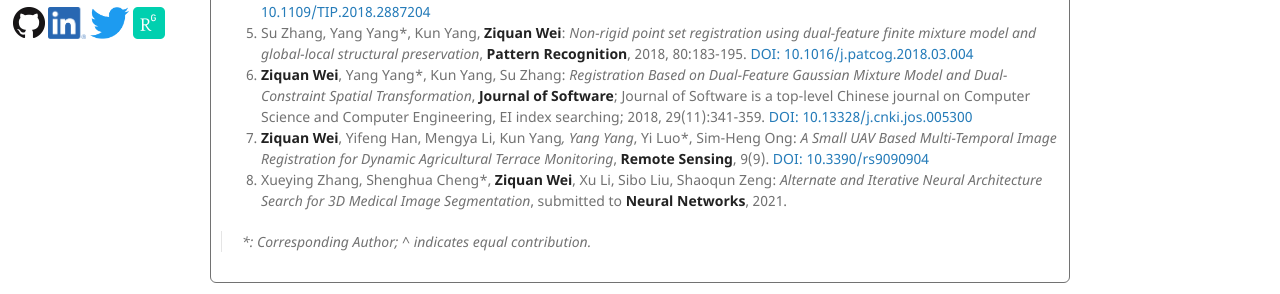
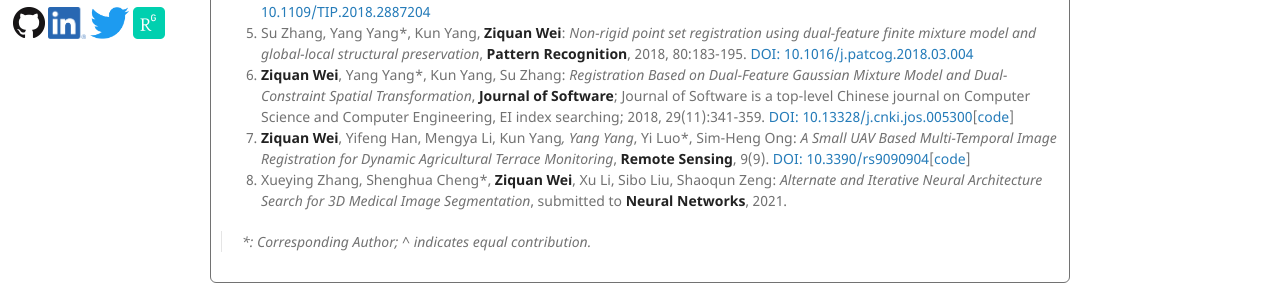
Before and after one commit to Chrisa142857/Chrisa142857.github.io, a Jekyll site: the page built from publications.md, in a window 1280 px wide. Shown: the part 379-673 px from the top of the page. Built offline with Jekyll 4.4.1, drawn with Linux system fonts in a browser that asks for light colours; our own code applies the rules of GitHub Pages for plain Markdown files.

Commit message:
Update publications.md

```diff
--- a/publications.md
+++ b/publications.md
@@ -9,8 +9,8 @@ layout: default
 2.  **Ziquan Wei**, Shenghua Cheng*, Xiuli Liu, Shaoqun Zeng: _An Efficient Cervical Whole Slide Image Analysis Framework Based on Multi-scale Semantic and Spatial Features using Deep Learning_, PRIPRINT, submitted to **Medical Image Analysis**, 2021. [arXiv:2106.15113](https://arxiv.org/abs/2106.15113) [[code]](https://github.com/Chrisa142857/You-Only-Look-Cytopathology-Once)
 3.  Zhuoqian Yang, Yang Yang*, Kun Yang, **Ziquan Wei**: _Non-Rigid Image Registration With Dynamic Gaussian Component Density and Space Curvature Preservation_, **IEEE Transactions on Image Processing**, 28:2584-2598 [DOI: 10.1109/TIP.2018.2887204](https://doi.org/10.1109/TIP.2018.2887204)
 4.  Su Zhang, Yang Yang*, Kun Yang, **Ziquan Wei**: _Non-rigid point set registration using dual-feature finite mixture model and global-local structural preservation_, **Pattern Recognition**, 2018, 80:183-195. [DOI: 10.1016/j.patcog.2018.03.004](https://doi.org/10.1016/j.patcog.2018.03.004)
-5.  **Ziquan Wei**, Yang Yang*, Kun Yang, Su Zhang: _Registration Based on Dual-Feature Gaussian Mixture Model and Dual-Constraint Spatial Transformation_, **Journal of Software**; Journal of Software is a top-level Chinese journal on Computer Science and Computer Engineering, EI index searching; 2018, 29(11):341-359. [DOI: 10.13328/j.cnki.jos.005300](https://doi.org/10.13328/j.cnki.jos.005300)
-6.  **Ziquan Wei**, Yifeng Han, Mengya Li, Kun Yang*, Yang Yang*, Yi Luo*, Sim-Heng Ong: _A Small UAV Based Multi-Temporal Image Registration for Dynamic Agricultural Terrace Monitoring_, **Remote Sensing**, 9(9). [DOI: 10.3390/rs9090904](https://doi.org/10.3390/rs9090904)
+5.  **Ziquan Wei**, Yang Yang*, Kun Yang, Su Zhang: _Registration Based on Dual-Feature Gaussian Mixture Model and Dual-Constraint Spatial Transformation_, **Journal of Software**; Journal of Software is a top-level Chinese journal on Computer Science and Computer Engineering, EI index searching; 2018, 29(11):341-359. [DOI: 10.13328/j.cnki.jos.005300](https://doi.org/10.13328/j.cnki.jos.005300)[[code](https://github.com/Chrisa142857/DGDT)]
+6.  **Ziquan Wei**, Yifeng Han, Mengya Li, Kun Yang*, Yang Yang*, Yi Luo*, Sim-Heng Ong: _A Small UAV Based Multi-Temporal Image Registration for Dynamic Agricultural Terrace Monitoring_, **Remote Sensing**, 9(9). [DOI: 10.3390/rs9090904](https://doi.org/10.3390/rs9090904)[[code](https://github.com/Chrisa142857/DGDT)]
 7.  Xueying Zhang, Shenghua Cheng*, **Ziquan Wei**, Xu Li, Sibo Liu, Shaoqun Zeng: _Alternate and Iterative Neural Architecture Search for 3D Medical Image Segmentation_, submitted to **Neural Networks**, 2021.
 
 > *: Corresponding Author; ^ indicates equal contribution.
```
